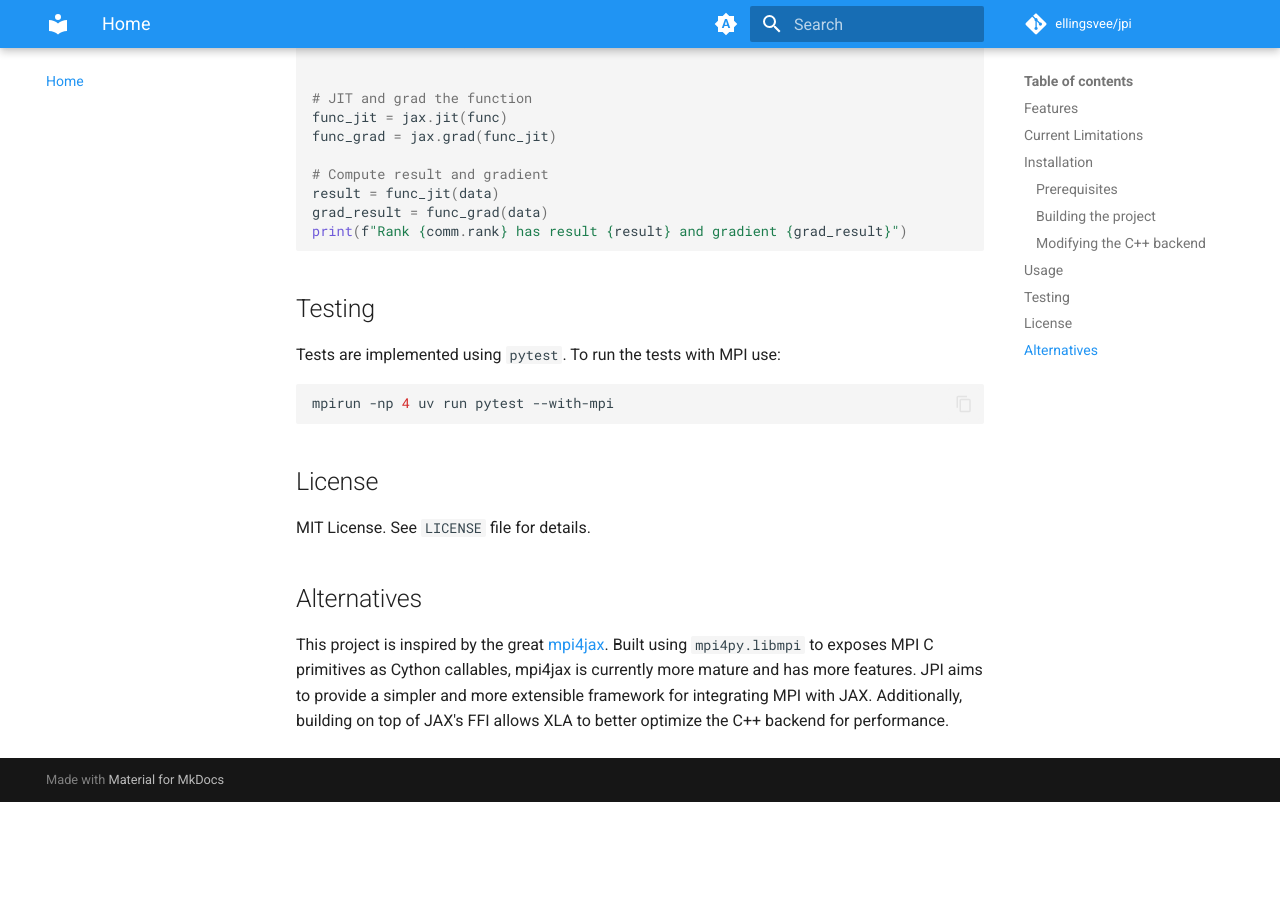
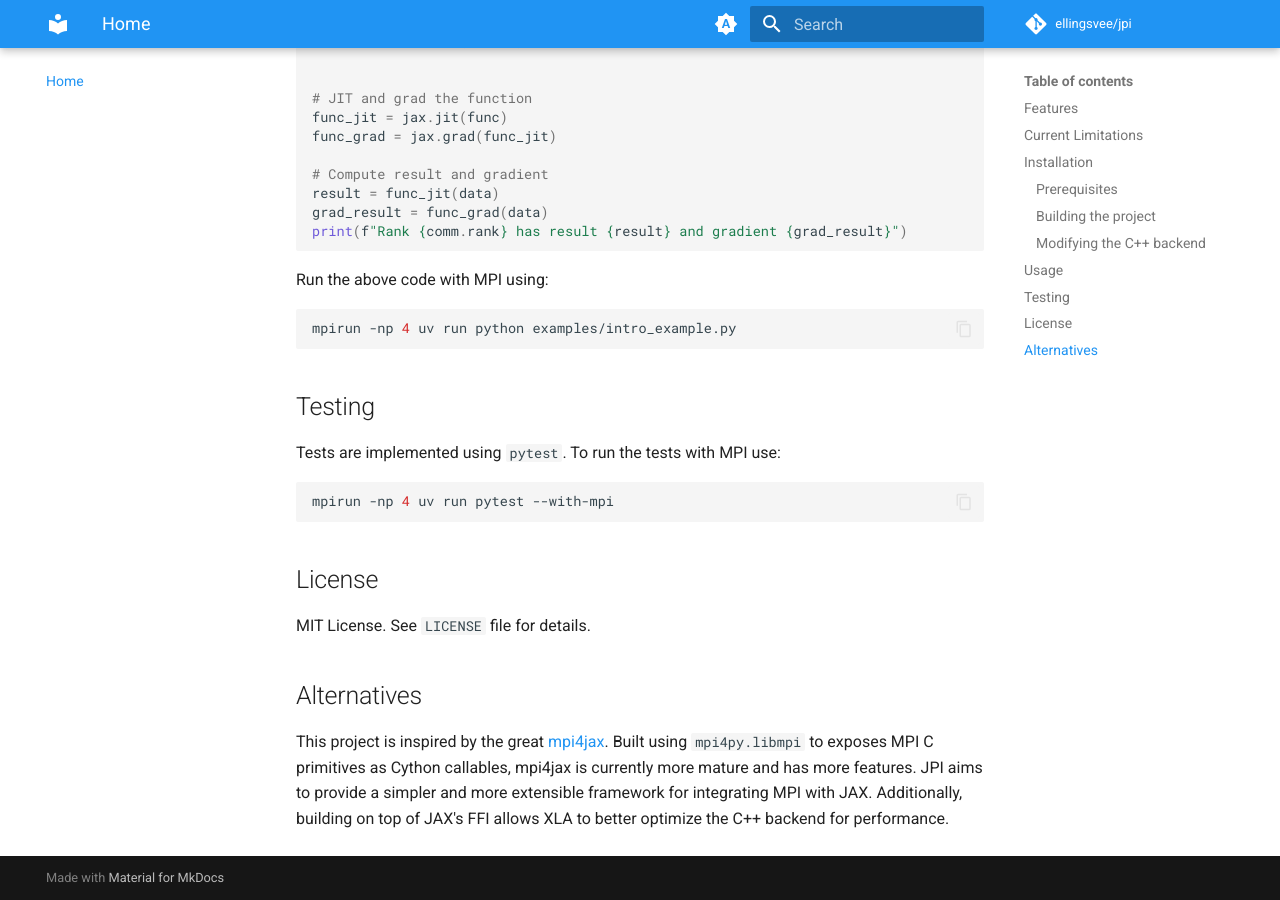
Before and after one commit to ellingsvee/jpi, an MkDocs documentation site: the page built from docs/index.md, in a window 1280 px wide and 900 px high, scrolled down 2267 px. Built offline with MkDocs 1.6.1 and Material for MkDocs 9.7.7, drawn with Linux system fonts in a browser that asks for light colours; comment, search, counter and statistics services are not loaded; before the commit the page ends 3069 px from its top, so only the background shows below that.

````diff
--- a/docs/index.md
+++ b/docs/index.md
@@ -83,6 +83,10 @@ result = func_jit(data)
 grad_result = func_grad(data)
 print(f"Rank {comm.rank} has result {result} and gradient {grad_result}")
 ```
+Run the above code with MPI using:
+```bash
+mpirun -np 4 uv run python examples/intro_example.py
+```
 
 ## Testing
 Tests are implemented using `pytest`. To run the tests with MPI use:
````
Also changed, not shown: README.md (+4 -0 lines).
